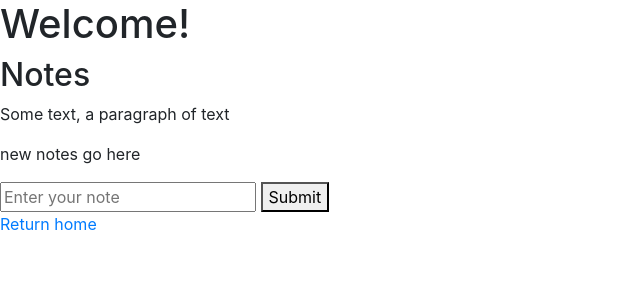
After one commit to asteinig4018/flask_dev, a Flask app: page /notes in a window 1280 px wide. The commit adds this page. Shown: the top 300 px of the page, without its empty margins (0-640 px from the left). Run offline with Flask 2, Linux system fonts and the light colour scheme; some libraries are stand-ins or nearby versions.

Commit message:
added list page and post functions for it. run_browser added as a shortcut for opening the flask webpage sessions is currently commented due to issues

```diff
--- a/application.py
+++ b/application.py
@@ -1,6 +1,13 @@
-from flask import Flask, render_template
+from flask import Flask, render_template, request, session
+from flask_session import Session
 
 app = Flask(__name__)
+
+#app.config["SESSION_PERMANENT"] = False
+#app.config["SESSION_TYPE"] = "filesystem"
+#Session(app)
+
+note_list = list()
 
 @app.route("/")
 def index():
@@ -9,3 +16,10 @@ def index():
 @app.route("/second")
 def second():
     return render_template("second.html")
+
+@app.route("/notes", methods=["GET","POST"])
+def notes():
+    if request.method == "POST":
+        note = request.form.get("note")
+        note_list.append(note)
+    return render_template("notes.html", note_list = note_list)
--- a/templates/index.html
+++ b/templates/index.html
@@ -7,5 +7,7 @@
 {% block body %}
     <p>some more text, hello again</p>
     <a href="{{ url_for('second') }}">Click for more...</a>
+    <hr>
+    <a href="{{ url_for('notes') }}">Notes</a>
 
 {% endblock %}
--- a/templates/layout.html
+++ b/templates/layout.html
@@ -1,6 +1,8 @@
 <!DOCTYPE html>
 <html>
 	<head>
+		<link rel="stylesheet" href="https://stackpath.bootstrapcdn.com/bootstrap/4.4.1/css/bootstrap.min.css" integrity="sha384-Vkoo8x4CGsO3+Hhxv8T/Q5PaXtkKtu6ug5TOeNV6gBiFeWPGFN9MuhOf23Q9Ifjh" crossorigin="anonymous">
+
 		<title>Flask dev site</title>
 	</head>
 	<header>
--- /dev/null
+++ b/templates/notes.html
@@ -0,0 +1,22 @@
+{% extends "layout.html" %}
+
+{% block heading %}
+    Notes
+{% endblock %}
+
+{% block body %}
+    <ul>
+        {% for note in note_list %}
+            <li>{{ note }}</li>
+        {% endfor %}
+    </ul>
+    <p>new notes go here</p>
+
+    <form action="{{ url_for('notes') }}" method="POST">
+        <input type="text" name="note" placeholder="Enter your note">
+        <button>Submit</button>
+    </form>
+
+    <a href="{{ url_for('index') }}">Return home</a>
+
+{% endblock %}
```
Also changed, not shown: 1 other file.
